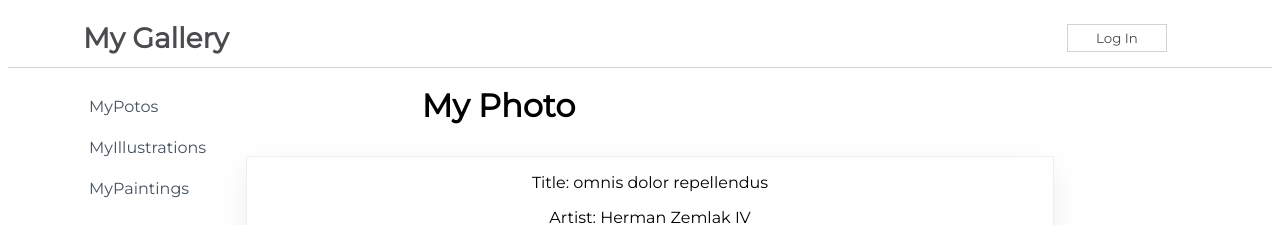
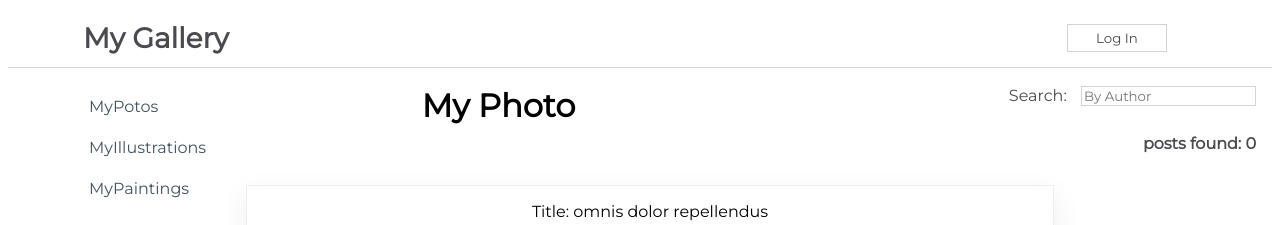
Before and after one commit to PJDEVEX/ci-af-challenges, a React (Create React App) app in the folder my-app/: page / in a window 1280 px wide. Shown: the top 225 px of the page. Built offline with nearby package versions, Linux system fonts and the light colour scheme.

Commit message:
Search feature challenge

```diff
--- a/my-app/src/components/Content.js
+++ b/my-app/src/components/Content.js
@@ -15,7 +15,9 @@
 
         // CMP-LC-challenge: step1 constructor set state
         this.state = {
-            isLoaded: false
+            isLoaded: false,
+            // Search chlng: step1: create new stat
+            posts: [],
         }
     }
 
@@ -24,6 +26,24 @@
         setTimeout(() => {
             this.setState({ isLoaded: true });
         }, 2000)
+        // Search chlng: step2: set state of post equal to savedPosts
+        this.setState(() => {
+            this.posts = savedPosts
+        })
+    }
+    //   Search chlng: step5: handleChange
+    handleChange = (event) => {
+        const inputText = event.target.value.toLowerCase()
+        console.log(inputText)
+        // Search chlng: step6: Filter the 'savedPosts' using 'name' and save it to 'filteredPosts'
+        const filteredposts = savedPosts.filter((posts) =>
+            posts.name.toLowerCase().includes(inputText)
+        );
+        // search chlng step7: set the stateof the post to filteredPosts
+        this.setState({
+            posts: filteredposts,
+            name: inputText, // search chlng: step8: Save the imput as "name" in state
+        })
     }
 
     render() {
@@ -32,6 +52,18 @@
                 {/* III. Title Bar */}
                 <div className={css.TitleBar}>
                     <h1>My Photo</h1>
+                    <form>
+                        {/* Search chlng step3: Create a form with a lable */}
+                        <label htmlFor='searchInput'>Search: </label>
+                        <input
+                            type='search'
+                            id='searchInput'
+                            placeholder='By Author'
+                            // Search chlng: step4: Add onChange event hadnler
+                            onChange={(event) => this.handleChange(event)}></input>
+                        {/* Search chlng: step4: state the number of matching found */}
+                        <h4>posts found: {this.state.posts.length}</h4>
+                    </form>
                 </div>
 
                 {/* IV. Search Results */}
```
